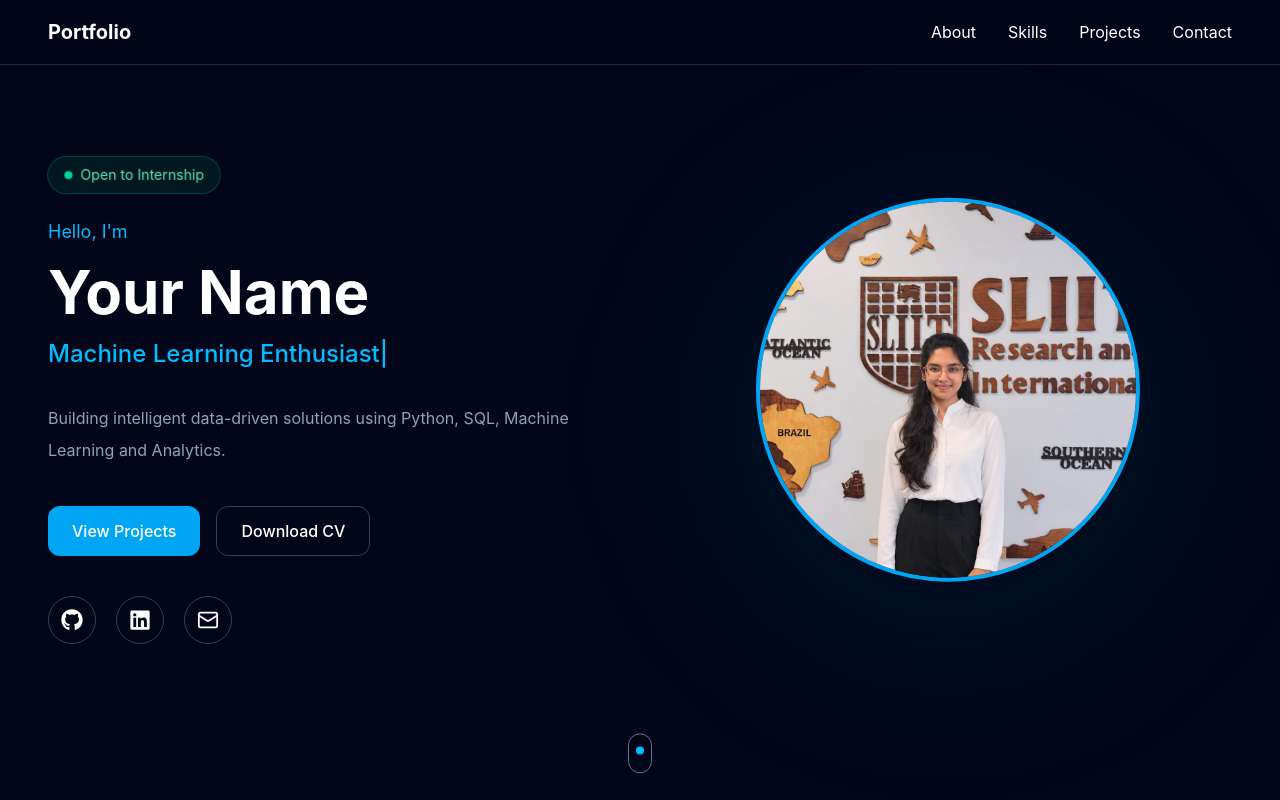
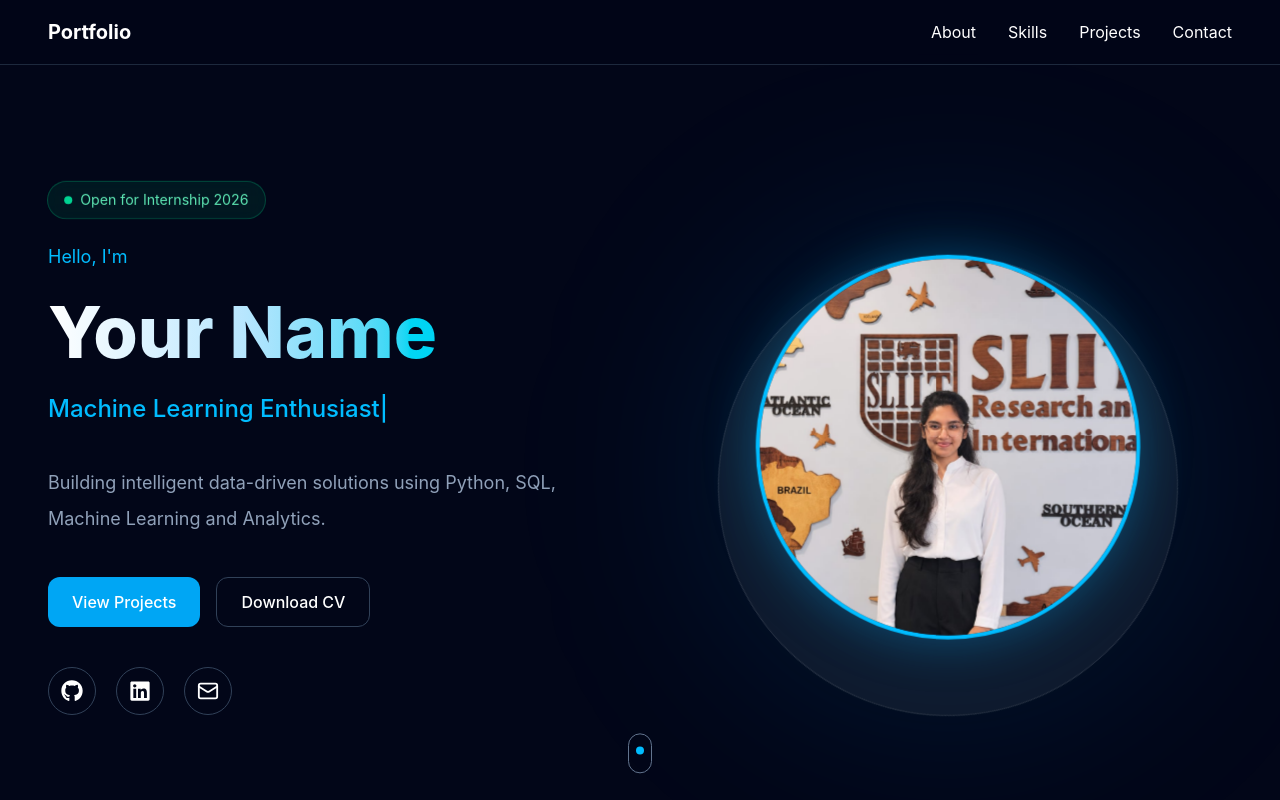
Before and after one commit to samiswaryatharushmie/data-portfolio-framework, a React (Vite) app: page / in a window 1280 px wide. Built offline with nearby package versions, Linux system fonts and the light colour scheme.

Commit message:
feat: add interactive social links

```diff
--- a/package.json
+++ b/package.json
@@ -10,12 +10,16 @@
     "preview": "vite preview"
   },
   "dependencies": {
+    "@tsparticles/engine": "^4.3.0",
+    "@tsparticles/react": "^4.3.0",
     "framer-motion": "^12.42.0",
     "lucide-react": "^1.21.0",
     "react": "^19.2.7",
     "react-dom": "^19.2.7",
     "react-icons": "^5.6.0",
-    "react-type-animation": "^3.2.0"
+    "react-type-animation": "^3.2.0",
+    "tsparticles": "^4.3.0",
+    "tsparticles-slim": "^2.12.0"
   },
   "devDependencies": {
     "@eslint/js": "^10.0.1",
--- a/src/components/Navbar.tsx
+++ b/src/components/Navbar.tsx
@@ -2,7 +2,7 @@ import Container from "./ui/Container";
 
 export default function Navbar() {
   return (
-    <header className="fixed top-0 left-0 w-full border-b border-slate-800 bg-slate-950/80 backdrop-blur-md">
+    <header className="fixed top-0 left-0 z-50 w-full border-b border-slate-800 bg-slate-950/80 backdrop-blur-md">
       <Container>
         <nav className="flex h-16 items-center justify-between">
           <h1 className="text-xl font-bold">
--- /dev/null
+++ b/src/components/background/NeuralBackground.tsx
@@ -0,0 +1,68 @@
+import { motion } from "framer-motion";
+
+const particles = [
+  { top: "12%", left: "18%", size: 6, delay: 0 },
+  { top: "24%", left: "74%", size: 4, delay: 1 },
+  { top: "38%", left: "52%", size: 5, delay: 2 },
+  { top: "62%", left: "15%", size: 4, delay: 1.5 },
+  { top: "72%", left: "82%", size: 6, delay: 0.5 },
+  { top: "84%", left: "40%", size: 5, delay: 2.5 },
+];
+
+export default function NeuralBackground() {
+  return (
+    <div className="absolute inset-0 -z-10 overflow-hidden pointer-events-none">
+
+      {/* Glow Orbs */}
+      <motion.div
+        className="absolute left-20 top-20 h-72 w-72 rounded-full bg-sky-500/10 blur-[120px]"
+        animate={{
+          x: [0, 40, 0],
+          y: [0, 20, 0],
+        }}
+        transition={{
+          duration: 18,
+          repeat: Infinity,
+          ease: "easeInOut",
+        }}
+      />
+
+      <motion.div
+        className="absolute right-10 bottom-10 h-80 w-80 rounded-full bg-cyan-400/10 blur-[140px]"
+        animate={{
+          x: [0, -30, 0],
+          y: [0, -25, 0],
+        }}
+        transition={{
+          duration: 20,
+          repeat: Infinity,
+          ease: "easeInOut",
+        }}
+      />
+
+      {/* Floating Particles */}
+      {particles.map((particle, index) => (
+        <motion.div
+          key={index}
+          className="absolute rounded-full bg-sky-300"
+          style={{
+            top: particle.top,
+            left: particle.left,
+            width: particle.size,
+            height: particle.size,
+          }}
+          animate={{
+            y: [0, -12, 0],
+            opacity: [0.2, 1, 0.2],
+          }}
+          transition={{
+            duration: 4,
+            delay: particle.delay,
+            repeat: Infinity,
+            ease: "easeInOut",
+          }}
+        />
+      ))}
+    </div>
+  );
+}
--- a/src/sections/Hero.tsx
+++ b/src/sections/Hero.tsx
@@ -9,7 +9,8 @@ import { TypeAnimation } from "react-type-animation";
 
 export default function Hero() {
   return (
-    <section className="relative flex min-h-screen items-center overflow-hidden">
+    <section className="relative flex min-h-screen overflow-hidden pt-32 md:pt-24">
+
         {/* Background Glow */}
             <div className="absolute inset-0 -z-10 overflow-hidden">
                 <motion.div
@@ -25,7 +26,7 @@ export default function Hero() {
                     }}
                 />
                 <motion.div
-                    className="absolute bottom-[-150px] right-[-120px] h-96 w-96 rounded-full bg-cyan-400/10 blur-[140px]"
+                    className="absolute bottom-[-150px] right-[-120px] h-80 w-80 md:h-96 md:w-96 w-96 rounded-full bg-cyan-400/10 blur-[140px]"
                     animate={{
                         scale: [1.1, 0.95, 1.1],
                         opacity: [0.2, 0.45, 0.2],
@@ -51,7 +52,7 @@ export default function Hero() {
                 }}
             />
       <Container>
-        <div className="grid items-center gap-12 lg:grid-cols-2">
+        <div className="grid min-h-[calc(100vh-96px)] items-center gap-12 md:grid-cols-2">
 
           {/* Left Side */}
           <motion.div
@@ -72,18 +73,21 @@ export default function Hero() {
                 }}
             >
                 <span className="h-2 w-2 rounded-full bg-emerald-400" />
-                Open to Internship
+                Open for Internship 2026
             </motion.div>
 
             <p className="text-lg text-sky-400">
               {portfolioData.hero.greeting}
             </p>
 
-            <h1 className="mt-4 text-6xl font-bold">
+            <h1 className="mt-4 text-6xl font-extrabold leading-tight md:text-7xl">
+                <span className="bg-gradient-to-r from-white via-sky-200 to-cyan-400 bg-clip-text text-transparent">
                     {portfolioData.hero.name}
+                </span>
             </h1>
 
-            <h2 className="mt-4 text-2xl font-medium text-sky-400">
+
+            <h2 className="mt-4 min-h-[40px] text-xl font-medium text-sky-400 md:text-2xl">
                 <TypeAnimation
                 sequence={[
                 portfolioData.hero.roles[0],
@@ -102,7 +106,7 @@ export default function Hero() {
         </h2>
 
 
-            <p className="mt-8 max-w-2xl leading-8 text-slate-400">
+            <p className="mt-8 max-w-xl text-lg leading-9 text-slate-400">
               {portfolioData.hero.description}
             </p>
 
@@ -150,24 +154,39 @@ export default function Hero() {
             variants={fadeRight}
             initial="hidden"
             animate="visible"
-            transition={{ duration: 0.8 }}
         >
-        <div className="absolute h-[430px] w-[430px] rounded-full bg-sky-500/10 blur-[90px]" />
 
+            {/* Background Glow */}
+            <div className="absolute h-[430px] w-[430px] rounded-full bg-sky-500/15 blur-[110px]" />
+
+            {/* Glass Ring */}
+            <motion.div
+                className="absolute h-[340px] w-[340px] md:h-[460px] md:w-[460px] rounded-full border border-white/10 bg-white/5 backdrop-blur-sm"
+                animate={{
+                rotate: 360,
+                }}
+                transition={{
+                duration: 40,
+                repeat: Infinity,
+                ease: "linear",
+                }}
+            />
+
+            {/* Profile */}
             <motion.img
                 src={portfolioData.hero.profileImage}
                 alt="Profile"
-                className="h-96 w-96 rounded-full border-4 border-sky-500 object-cover shadow-2xl"
+                className="relative h-72 w-72 md:h-96 md:w-96 rounded-full border-4 border-sky-400 object-cover shadow-[0_0_50px_rgba(14,165,233,0.35)]"
                 animate={{
                 y: [0, -12, 0],
+                scale: [1, 1.02, 1],
                 }}
                 transition={{
-                duration: 4,
+                duration: 5,
                 repeat: Infinity,
                 ease: "easeInOut",
                 }}
             />
-
 
             </motion.div>
 
```
Also changed, not shown: 1 other file (tests, documents, lock files or other folders). Lines whose indentation alone changed are shown as unchanged.
